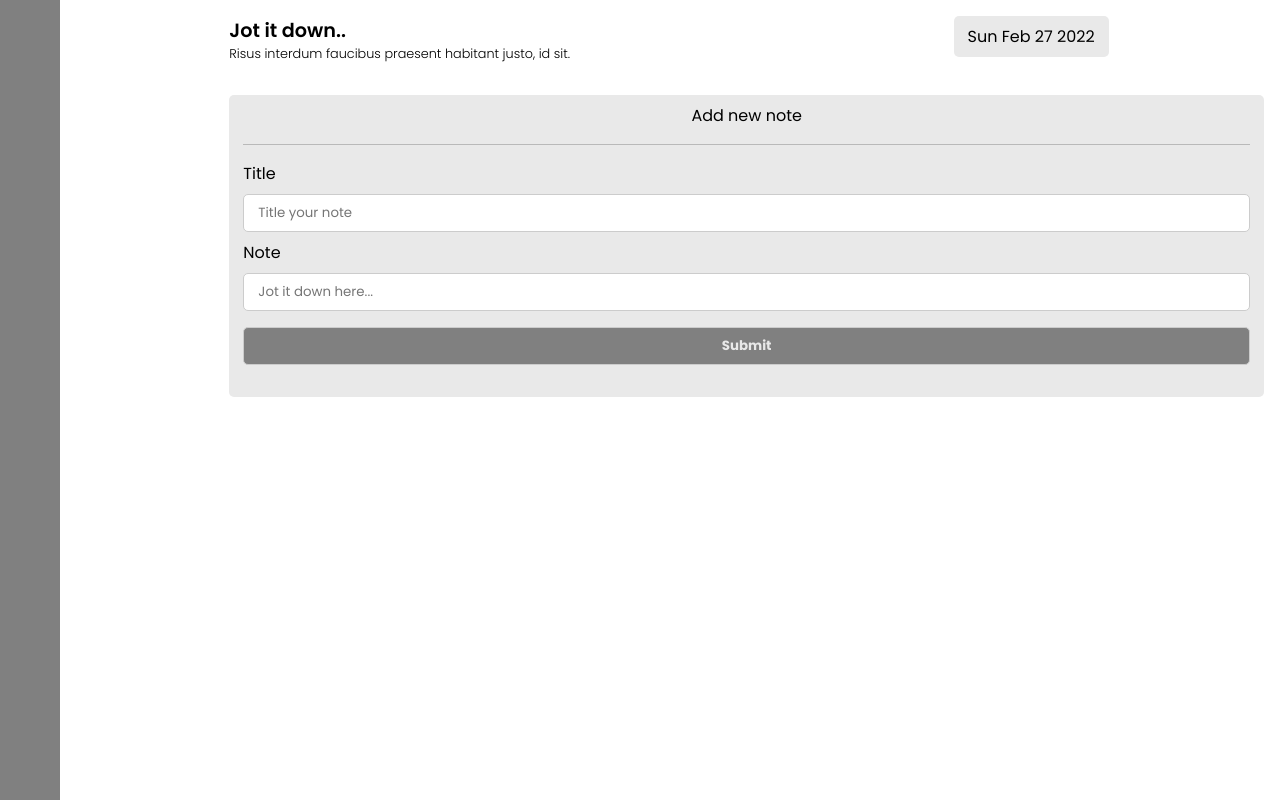
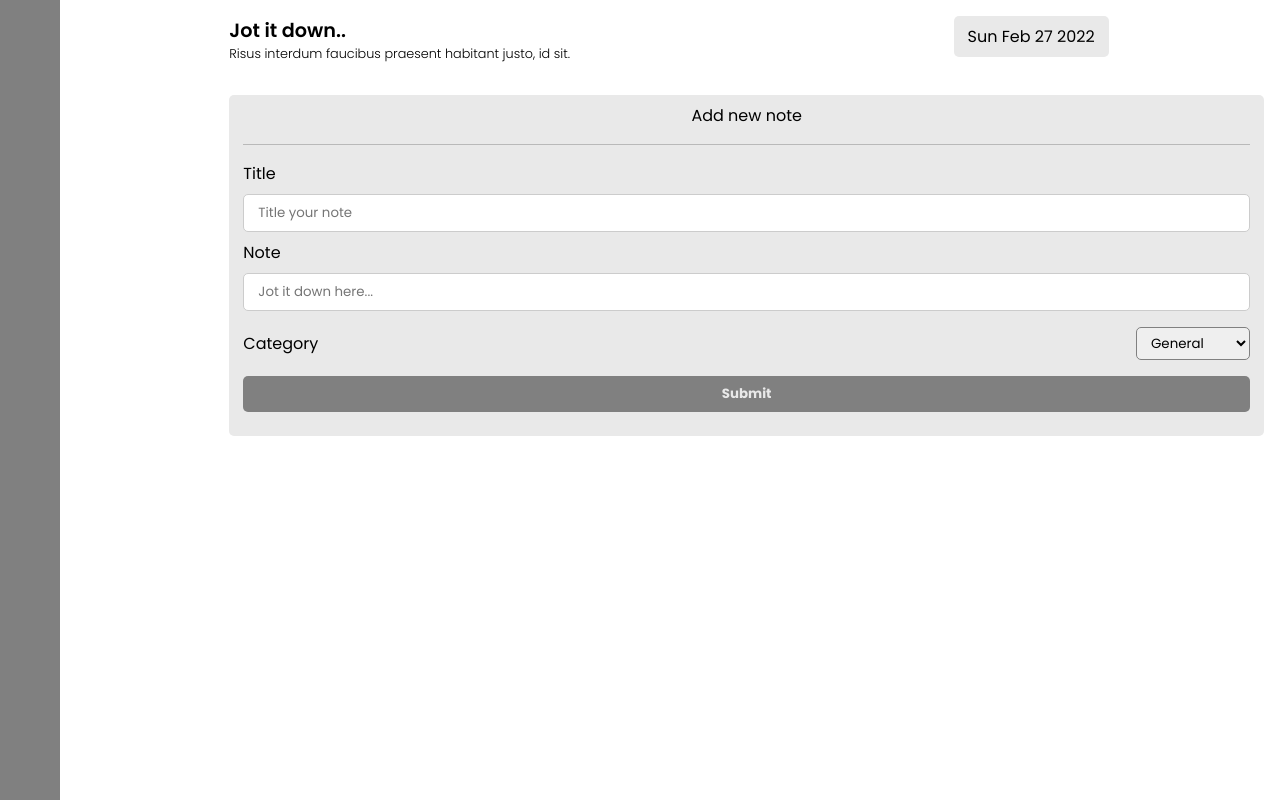
Before and after one commit to m-oniqu3/jot-react, a React (Create React App) app: page / in a window 1280 px wide. Built offline with nearby package versions, Linux system fonts and the light colour scheme.

Commit message:
added dropdown component

```diff
--- /dev/null
+++ b/src/components/notes/Dropdown.js
@@ -0,0 +1,18 @@
+import React from "react";
+import styled from "./Dropdown.module.css";
+
+const Dropdown = () => {
+  return (
+    <section className={styled.dropdown}>
+      <label htmlFor="category">Category</label>
+      <select name="categories">
+        <option value="General">General</option>
+        <option value="Todo">Todo</option>
+        <option value="Reminders">Reminders</option>
+        <option value="Resources">Resources</option>
+      </select>
+    </section>
+  );
+};
+
+export default Dropdown;
--- /dev/null
+++ b/src/components/notes/Dropdown.module.css
@@ -0,0 +1,12 @@
+.dropdown {
+  display: flex;
+  justify-content: space-between;
+  align-items: center;
+  padding: 0.5rem 0;
+}
+
+select {
+  padding: 5px 10px;
+  border-radius: 5px;
+  border: 1px solid gray;
+}
--- a/src/components/notes/Form.js
+++ b/src/components/notes/Form.js
@@ -1,4 +1,5 @@
 import React from "react";
+import Dropdown from "./Dropdown";
 import styled from "./Form.module.css";
 
 const Form = () => {
@@ -12,6 +13,8 @@ const Form = () => {
         <label htmlFor="">Note</label>
         <input type="text" name="note" placeholder="Jot it down here..." />
 
+        <Dropdown />
+
         <button type="submit" className={styled.btnSubmit}>
           Submit
         </button>
--- a/src/components/notes/Form.module.css
+++ b/src/components/notes/Form.module.css
@@ -28,9 +28,9 @@ input[type="text"] {
 
 .btnSubmit {
   width: 100%;
-  margin: 8px 0;
+  margin-top: 8px;
   padding: 8px 20px;
-  border: 1px solid #ccc;
+  border: none;
   border-radius: 5px;
   font-weight: 700;
   color: #e9e9e9;
```
